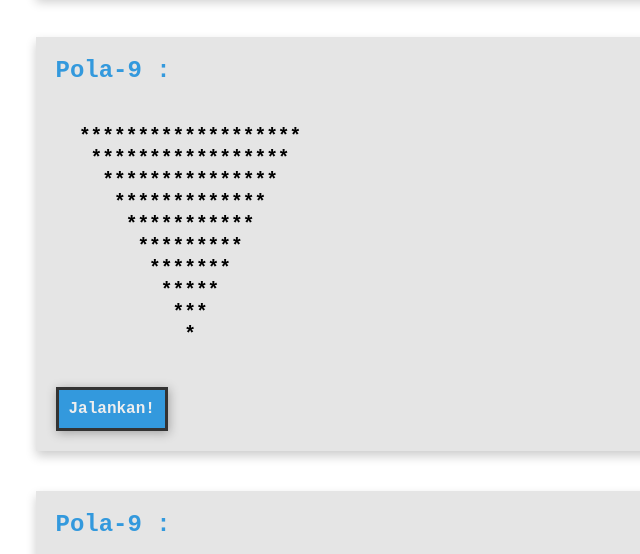
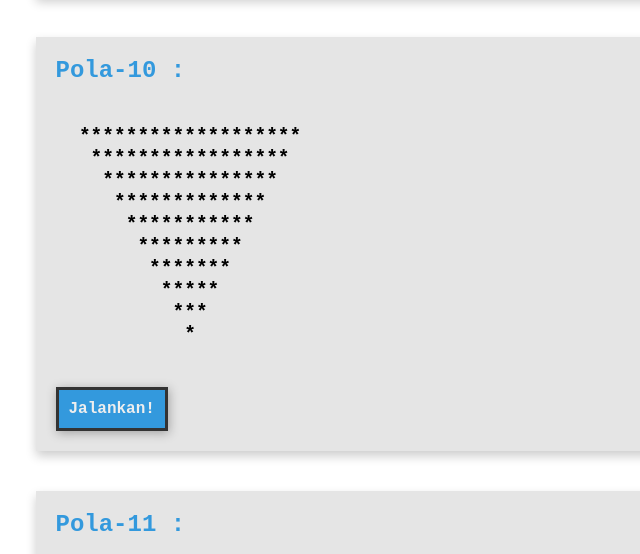
Before and after one commit to dimaskuy/loop-pattern.github.io, a plain HTML site: page index.html in a window 1280 px wide. Shown: the part 4615-5169 px from the top of the page, 124-764 px from the left. Drawn offline with Linux system fonts and the light colour scheme.

Commit message:
Update index.html

```diff
--- a/index.html
+++ b/index.html
@@ -199,7 +199,7 @@
       <button type="button" onclick="coba8()">Jalankan!</button>
     </h2>
     <h2>
-      <b>Pola-9 :</b>
+      <b>Pola-10 :</b>
       <pre><code>
   *******************
    *****************
@@ -215,7 +215,7 @@
       <button type="button" onclick="coba9()">Jalankan!</button>
     </h2>
     <h2>
-      <b>Pola-9 :</b>
+      <b>Pola-11 :</b>
       <pre><code>
     # # # # # #
      # # # # # #
```
